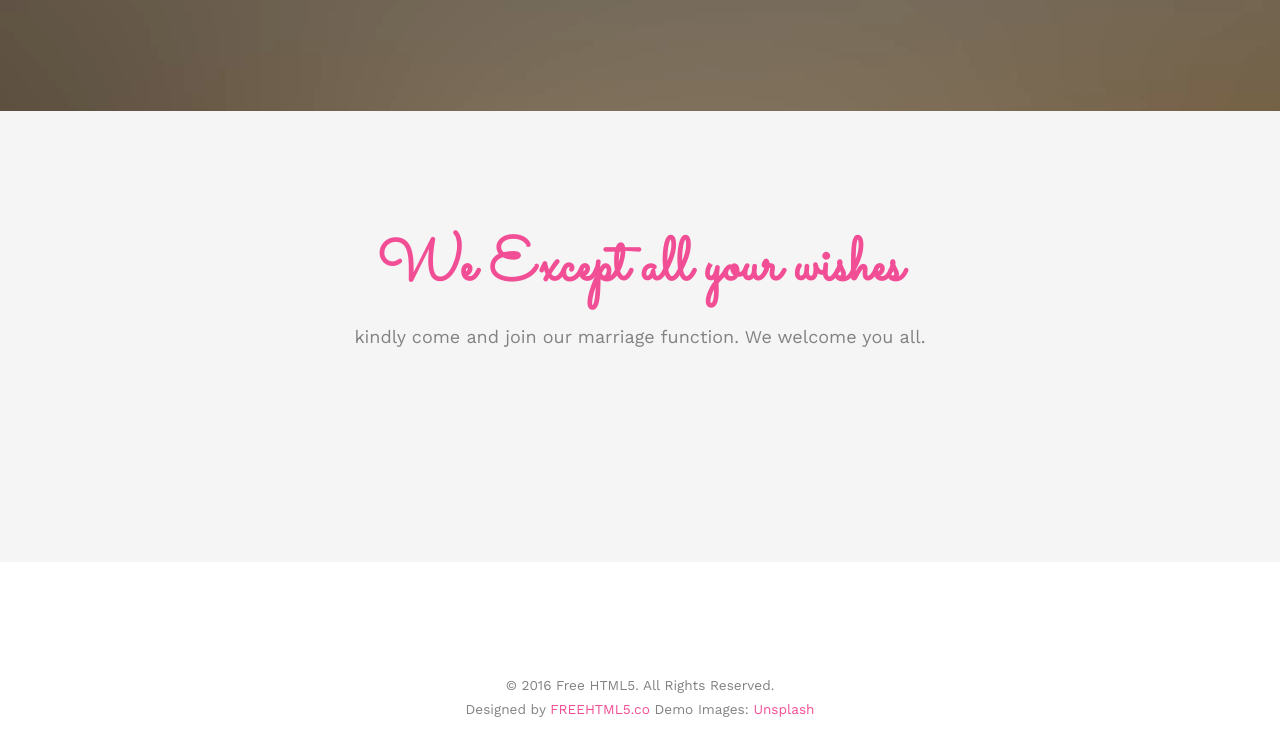
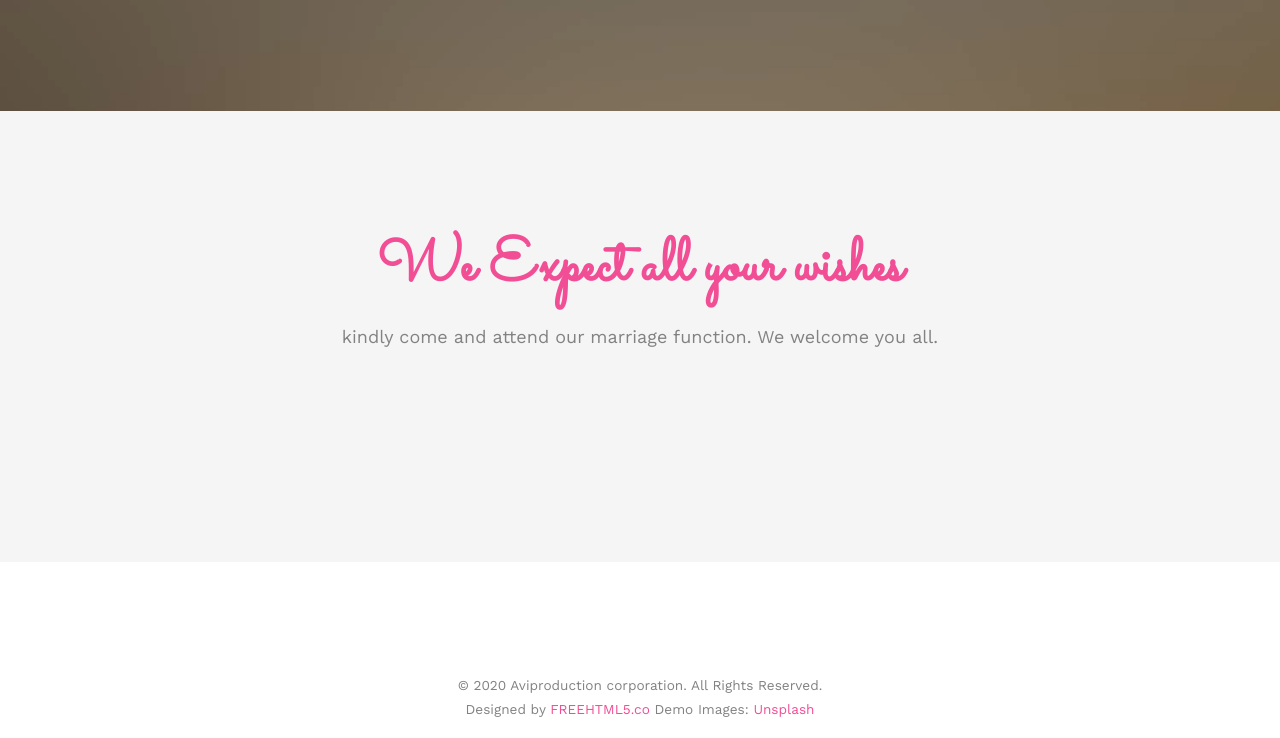
Before and after one commit to AvinashKumar3000/wedding, a plain HTML site: page index.html in a window 1280 px wide. Shown: the part 2286-3024 px from the top of the page. Drawn offline with nearby package versions, Linux system fonts and the light colour scheme; files whose address does not match are found by name.

Commit message:
changes made on index page

```diff
--- a/index.html
+++ b/index.html
@@ -110,7 +110,7 @@
 			<div class="row">
 				<div class="col-md-8 col-md-offset-2 text-center fh5co-heading animate-box">
 					<h2>Hello!</h2>
-					<h3>Febrary 7th, 2020 New York, USA</h3>
+					<h3>Febrary 7th, 2020 Tamilnadu, India</h3>
 					<p>We invited you to celebrate our wedding</p>
 				</div>
 			</div>
@@ -131,7 +131,7 @@
 					</div>
 					<div class="desc-bride">
 						<h3>Saranya B.Sc</h3>
-						<p>House chief</p>
+						<p>House chef</p>
 					</div>
 				</div>
 			</div>
@@ -195,8 +195,8 @@
 
 			<div class="row animate-box">
 				<div class="col-md-8 col-md-offset-2 text-center fh5co-heading">
-					<h2>We Except all your wishes</h2>
-					<p>kindly come and join our marriage function. We welcome you all.</p>
+					<h2>We Expect all your wishes</h2>
+					<p>kindly come and attend our marriage function. We welcome you all.</p>
 				</div>
 			</div>
 		</div>
@@ -209,7 +209,7 @@
 			<div class="row copyright">
 				<div class="col-md-12 text-center">
 					<p>
-						<small class="block">&copy; 2016 Free HTML5. All Rights Reserved.</small>
+						<small class="block">&copy; 2020 Aviproduction corporation. All Rights Reserved.</small>
 						<small class="block">Designed by <a href="http://freehtml5.co/" target="_blank">FREEHTML5.co</a> Demo Images: <a href="http://unsplash.co/" target="_blank">Unsplash</a></small>
 					</p>
 					<p>
```
